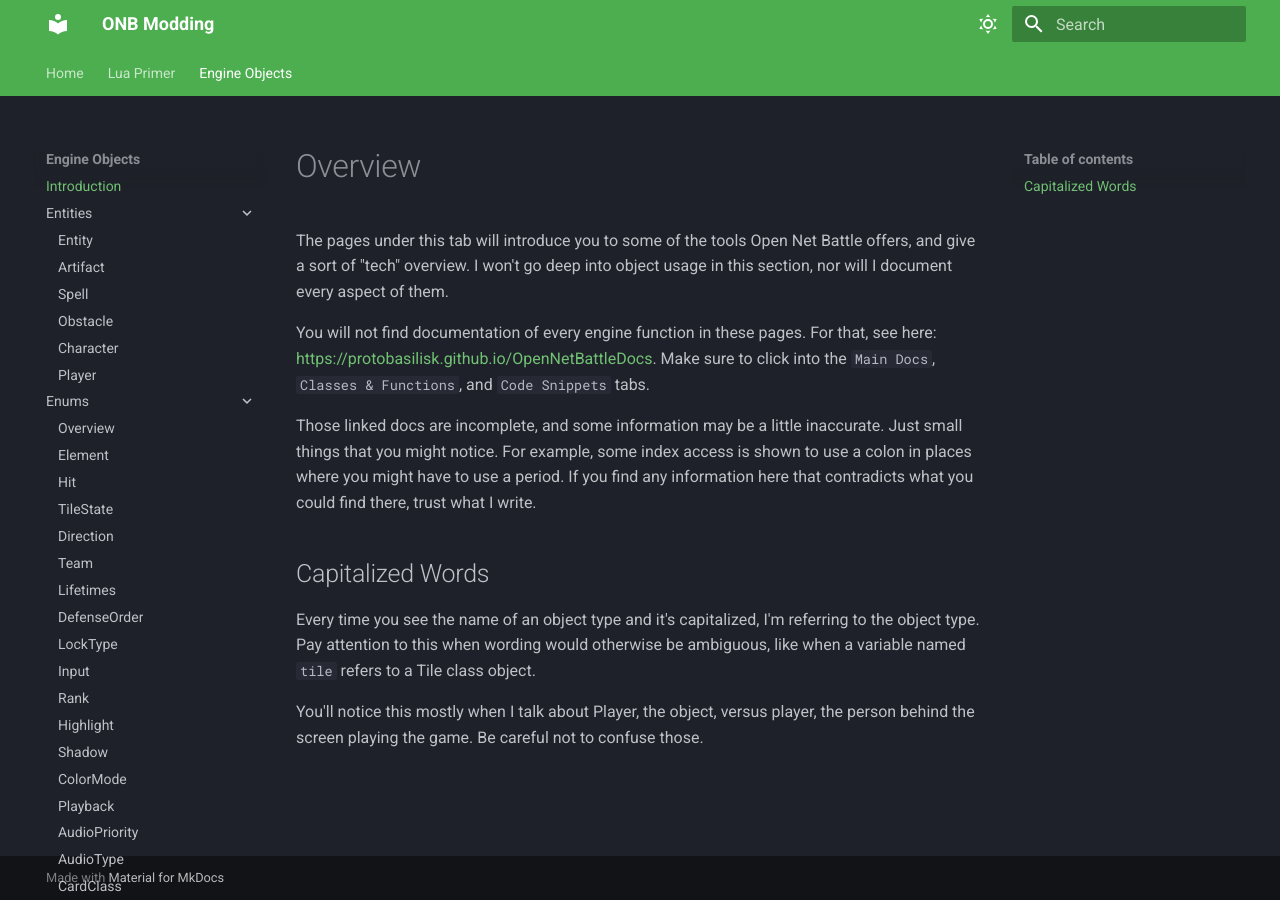
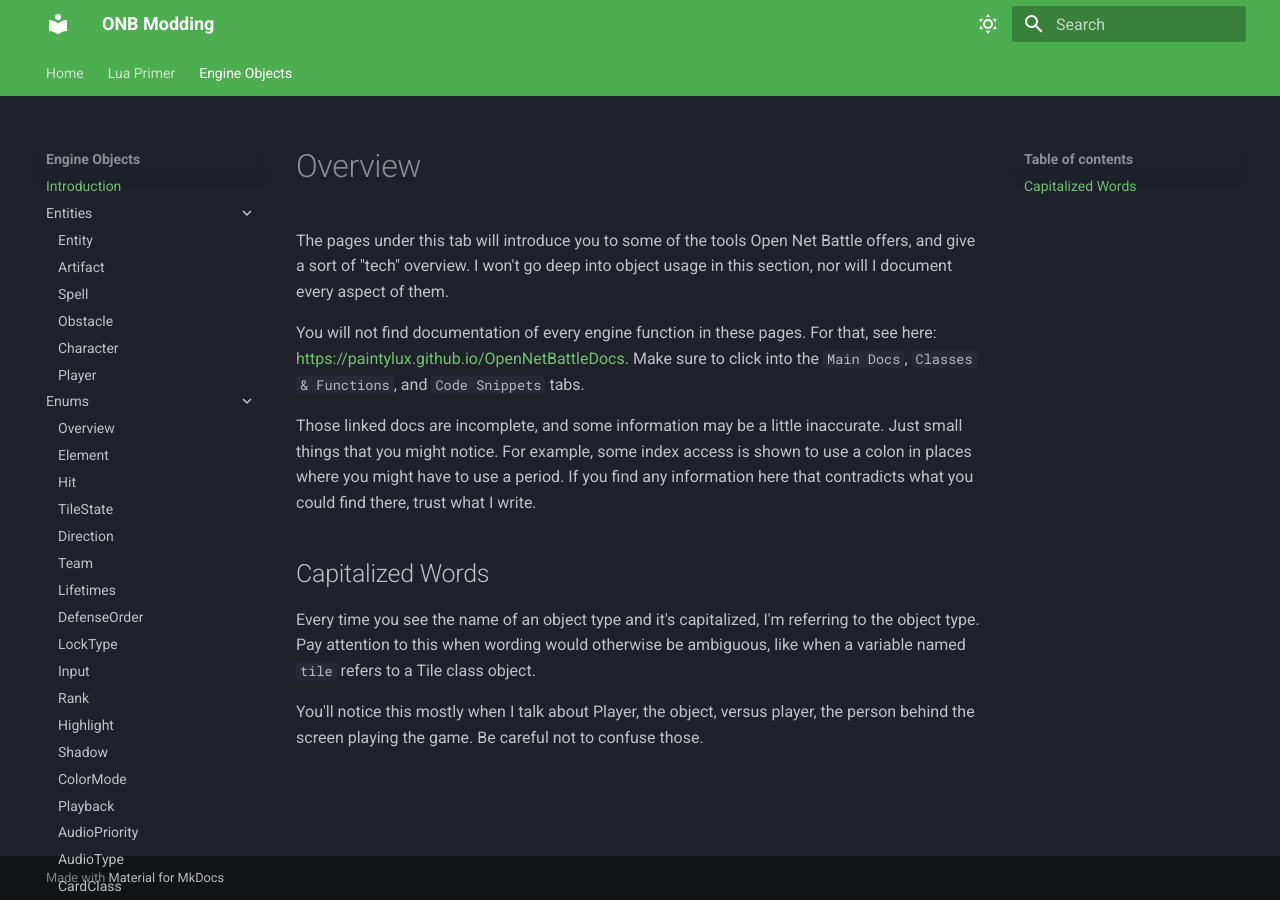
Before and after one commit to Alrysc/onb_docs, an MkDocs documentation site: the page built from docs/onb_overview/index.md, in a window 1280 px wide. Built offline with MkDocs 1.6.1 and Material for MkDocs 9.7.7, drawn with Linux system fonts in a browser that asks for light colours; some of the changed lines change nothing that is shown.

Commit message:
Update docs link

```diff
--- a/docs/onb_overview/index.md
+++ b/docs/onb_overview/index.md
@@ -5,7 +5,7 @@ Battle offers, and give a sort of "tech" overview. I won't go deep into object
 usage in this section, nor will I document every aspect of them.
 
 You will not find documentation of every engine function in these pages. For that, see here:
-[https://protobasilisk.github.io/OpenNetBattleDocs](https://protobasilisk.github.io/OpenNetBattleDocs).
+[https://paintylux.github.io/OpenNetBattleDocs](https://paintylux.github.io/OpenNetBattleDocs).
 Make sure to click into the `Main Docs`, `Classes & Functions`, and `Code Snippets` tabs.
 
 Those linked docs are incomplete, and some information may be a little inaccurate. Just
```
